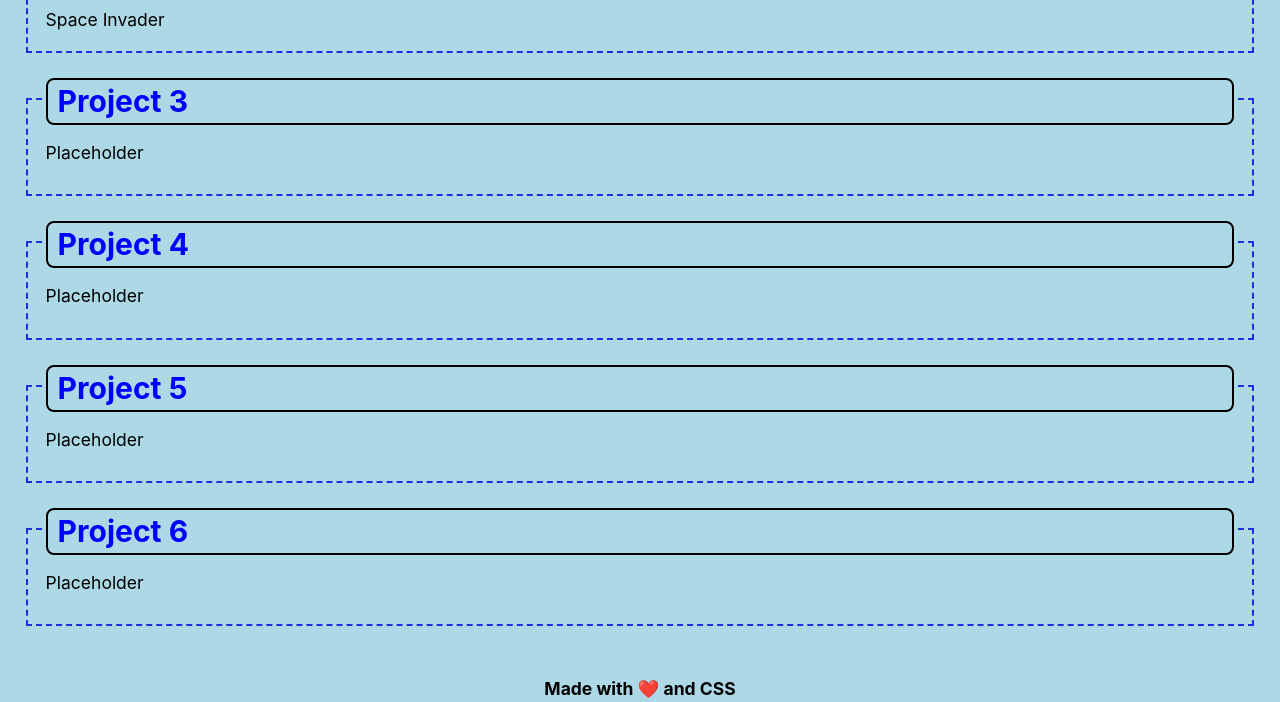
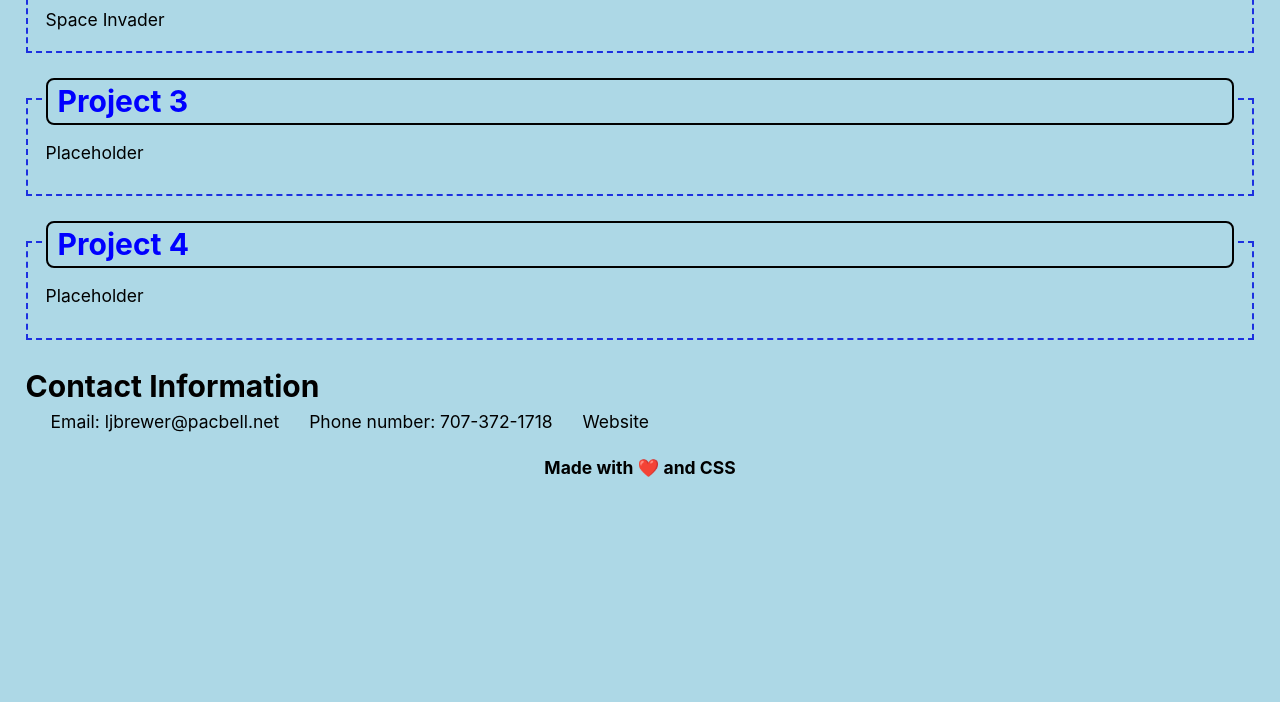
Before and after one commit to ljbrewer/portfolio, a plain HTML site: page index.html in a window 1280 px wide. Shown: the part 639-1341 px from the top of the page. After the commit the page ends 1120 px from the top, so only its background shows below. Drawn offline with Linux system fonts and the light colour scheme.

Commit message:
got links working

```diff
--- a/assets/css/style.css
+++ b/assets/css/style.css
@@ -95,10 +95,6 @@ a {
   text-decoration: none;
 }
 
-
-
-
-
 header h2.page-title {
   padding: 1rem 1.2rem;
   font-size: 2rem;
@@ -108,6 +104,7 @@ header h2.page-title {
    text-align: left;
    font-size: 2rem;
  }
+
  header p{
    text-align: left;
    width: 100%;
@@ -116,6 +113,11 @@ header h2.page-title {
 main {
   width: 96%;
   margin: 2rem auto;
+}
+
+article nav ul li{
+  display: inline-block;
+  margin-left: 25px;
 }
 
 footer {
@@ -160,7 +162,7 @@ footer {
   transition: all 0.5s ease-in-out;
 }
 
-.code-card .card-header {
+.card-header {
   /* use position and negative margins to move title of card over the card's outline and create an overlap effect */
   position: relative;
   margin: -4rem 0 1.5rem 0;
@@ -178,15 +180,8 @@ footer {
   box-shadow: inset 0px 0px 8px var(--heliotrope), 0 0 15px var(--heliotrope);
 }
 
-/* each card's code block grows to the height of the largest code block on the page, making each card even in height */
-.code-card .code-block {
-  flex-grow: 1;
-}
-
 .code-card pre {
   /* set styles to make it so code wraps in <pre> instead of overflowing */
-  white-space: pre-wrap;
-  overflow: auto;
   tab-size: 4;
   padding: 1.2rem 1rem;
   color: var(--textdark);
@@ -198,11 +193,6 @@ footer {
   );
   display: flex;
   align-items: center;
-}
-
-/* on <pre> click, select all contents so the code is highlighted */
-.code-card pre:active {
-  user-select: all;
 }
 
 /* using a mobile-first approach, use `min-width` values going from narrow -> wide for a responsive design */
--- a/index.html
+++ b/index.html
@@ -10,8 +10,6 @@
 </head>
 
 <body>
-
-
   <header>
     <h1 class="page-title">
       Laura Brewer's Portfolio
@@ -28,17 +26,17 @@
               <a href="#Contact">Contact</a>
           </li>
           <li>
-            <a href="#Resume">Resume</a>
+            <a href="assets/Brewer_Laura_Res_Final.docx">Resume</a>
         </li>
       </ul>
-  </nav>
-    <h2>About Me:</h2>
+    </nav>
+    <h2 id="About Me">About Me:</h2>
     <p>
       Accomplished IT professional with expertise in diverse technologies within multiple industry settings. Demonstrated success managing Networking, Software Engineering, QA, Change Management, Service Delivery, Information Security, and Technical Support. Effective in implementing standards and processes that improve business functionality. Innovative leader and technology advocate able to integrate systems and application services to maximize efficiency and performance.
     </p>
   </header>
 
-  <main>
+  <main id="Projects">
     <section class="row justify-center">
       <div class="card-column">
         <figure class="card code-card">
@@ -49,7 +47,6 @@
               When the player reaches a score of 10, a victory image is shown, and the game ends.</p>
           </div>
           <a href="https://scratch.mit.edu/projects/538732937/">Cheesy Puff</a>
-
         </figure>
       </div>
       <div class="card-column">
@@ -62,14 +59,13 @@
           <a href="https://scratch.mit.edu/projects/539704608/">Space Invader</a>
         </figure>
       </div>
-
       <div class="card-column">
         <figure class="card code-card">
           <h2 class="card-header">Project 3</h2>
           <div class="card-body">
             <p>Placeholder</p>
           </div>
-          <a href="link"/a>
+          <a href="link"></a>
         </figure>
       </div>
       <div class="card-column">
@@ -78,30 +74,27 @@
           <div class="card-body">
             <p>Placeholder</p>
           </div>
-          <a href="link"/a>
-        </figure>
-      </div>
-      <div class="card-column">
-        <figure class="card code-card">
-          <h2 class="card-header">Project 5</h2>
-          <div class="card-body">
-            <p>Placeholder</p>
-          </div>
-          <a href="link"/a>
-
-        </figure>
-      </div>
-
-      <div class="card-column">
-        <figure class="card code-card">
-          <h2 class="card-header">Project 6</h2>
-          <div class="card-body">
-            <p>Placeholder</p>
-          </div>
-          <a href="link"/a>
+          <a href="link"></a>
         </figure>
       </div>
     </section>
+
+    <article id="Contact">
+      <h2>Contact Information</h2>
+      <nav>
+        <ul>
+          <li>
+          Email:  ljbrewer@pacbell.net
+         </li>
+         <li>
+          Phone number: 707-372-1718
+         </li>
+         <li>
+          Website
+         </li>
+       </ul>
+      </nav>
+    </article>
   </main>
 
   <footer>
```
Also changed, not shown: 1 other file.
